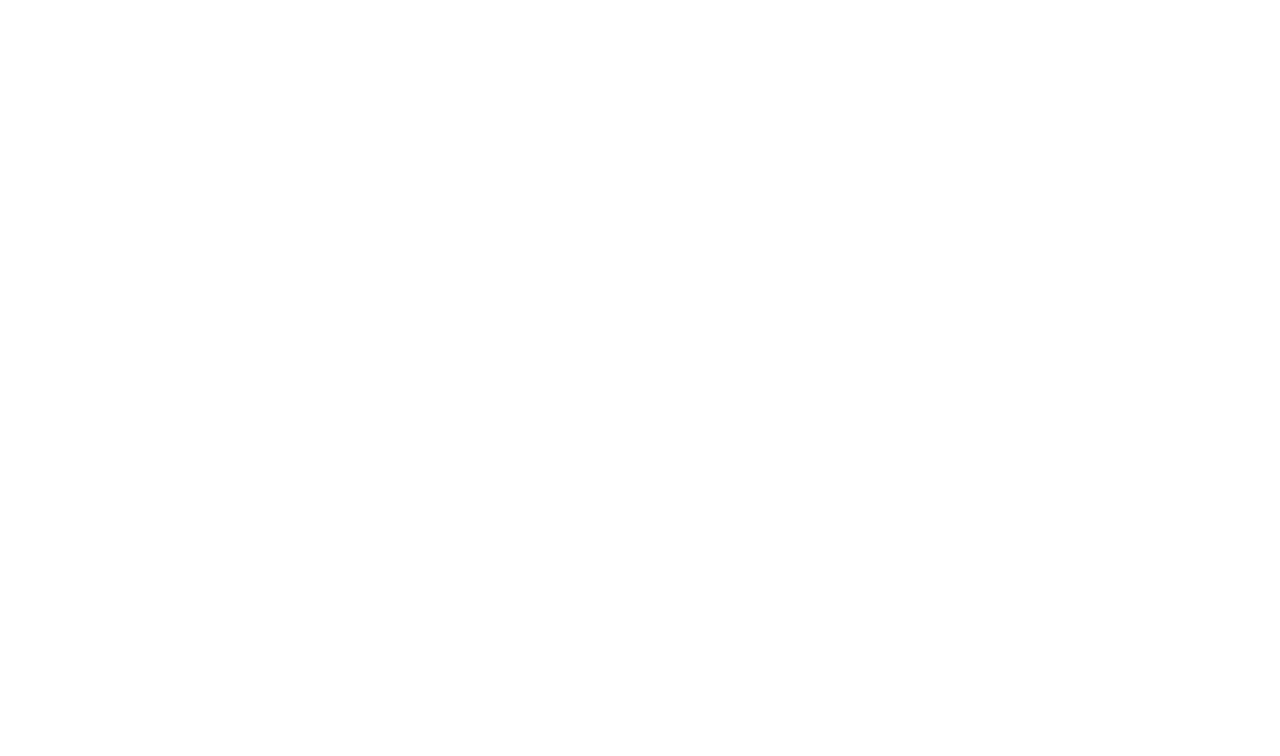
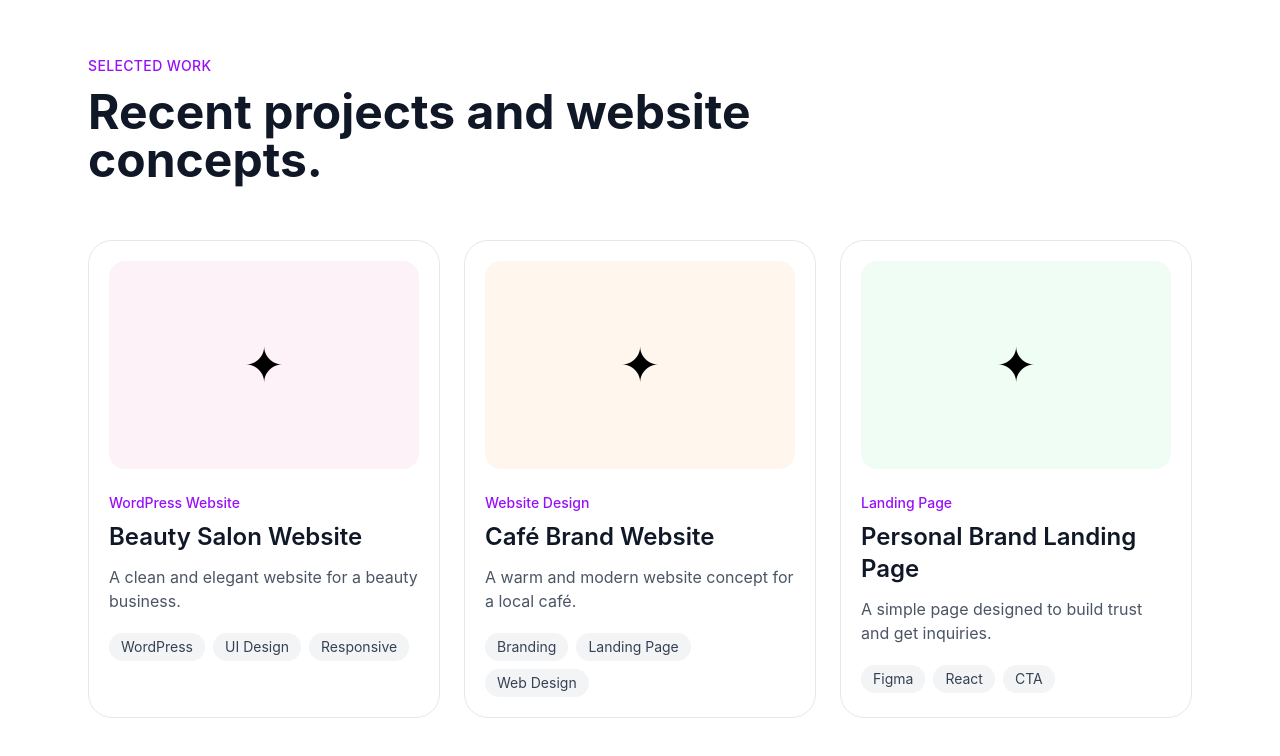
Before and after one commit to Minoo-YH/minoo-studio, a React (Vite) app: page / in a window 1280 px wide. Shown: the part 1475-2231 px from the top of the page. Before the commit the page ends 1451 px from the top, so only its background shows below. Built offline with nearby package versions, Linux system fonts and the light colour scheme.

Commit message:
feat: add projects section

```diff
--- /dev/null
+++ b/src/components/Projects.jsx
@@ -0,0 +1,77 @@
+const Projects = () => {
+  const projects = [
+    {
+      title: "Beauty Salon Website",
+      type: "WordPress Website",
+      description: "A clean and elegant website for a beauty business.",
+      tags: ["WordPress", "UI Design", "Responsive"],
+      color: "bg-pink-50",
+    },
+    {
+      title: "Café Brand Website",
+      type: "Website Design",
+      description: "A warm and modern website concept for a local café.",
+      tags: ["Branding", "Landing Page", "Web Design"],
+      color: "bg-orange-50",
+    },
+    {
+      title: "Personal Brand Landing Page",
+      type: "Landing Page",
+      description: "A simple page designed to build trust and get inquiries.",
+      tags: ["Figma", "React", "CTA"],
+      color: "bg-green-50",
+    },
+  ];
+
+  return (
+    <section className="max-w-6xl mx-auto px-6 py-20">
+      <div className="mb-14">
+        <p className="mb-3 text-sm font-medium tracking-wide text-purple-600">
+          SELECTED WORK
+        </p>
+
+        <h2 className="max-w-3xl text-4xl md:text-5xl font-bold text-gray-900">
+          Recent projects and website concepts.
+        </h2>
+      </div>
+
+      <div className="grid gap-6 md:grid-cols-3">
+        {projects.map((project) => (
+          <article
+            key={project.title}
+            className="group rounded-3xl border border-gray-200 bg-white p-5 transition hover:-translate-y-1 hover:shadow-xl"
+          >
+            <div
+              className={`mb-6 flex h-52 items-center justify-center rounded-2xl ${project.color}`}
+            >
+              <span className="text-5xl">✦</span>
+            </div>
+
+            <p className="mb-2 text-sm font-medium text-purple-600">
+              {project.type}
+            </p>
+
+            <h3 className="mb-3 text-2xl font-semibold text-gray-900">
+              {project.title}
+            </h3>
+
+            <p className="mb-5 text-gray-600">{project.description}</p>
+
+            <div className="flex flex-wrap gap-2">
+              {project.tags.map((tag) => (
+                <span
+                  key={tag}
+                  className="rounded-full bg-gray-100 px-3 py-1 text-sm text-gray-700"
+                >
+                  {tag}
+                </span>
+              ))}
+            </div>
+          </article>
+        ))}
+      </div>
+    </section>
+  );
+};
+
+export default Projects;
--- a/src/pages/Home.jsx
+++ b/src/pages/Home.jsx
@@ -1,6 +1,7 @@
 import Navbar from "../components/Navbar";
 import Hero from "../components/Hero";
 import Services from "../components/Services";
+import Projects from "../components/Projects";
 
 const Home = () => {
   return (
@@ -8,6 +9,7 @@
       <Navbar />
       <Hero />
       <Services />
+      <Projects />
     </>
   );
 };
```
